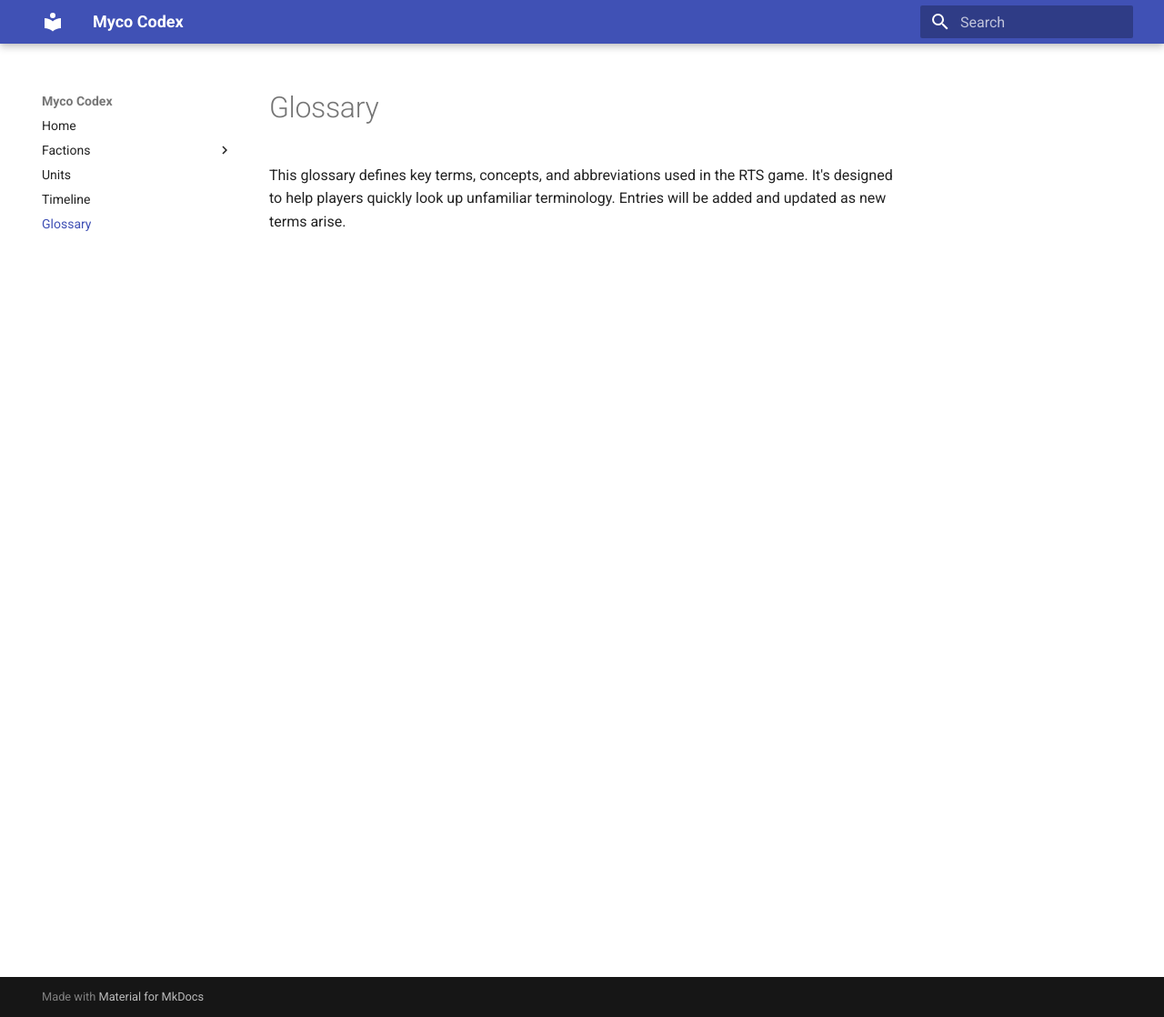
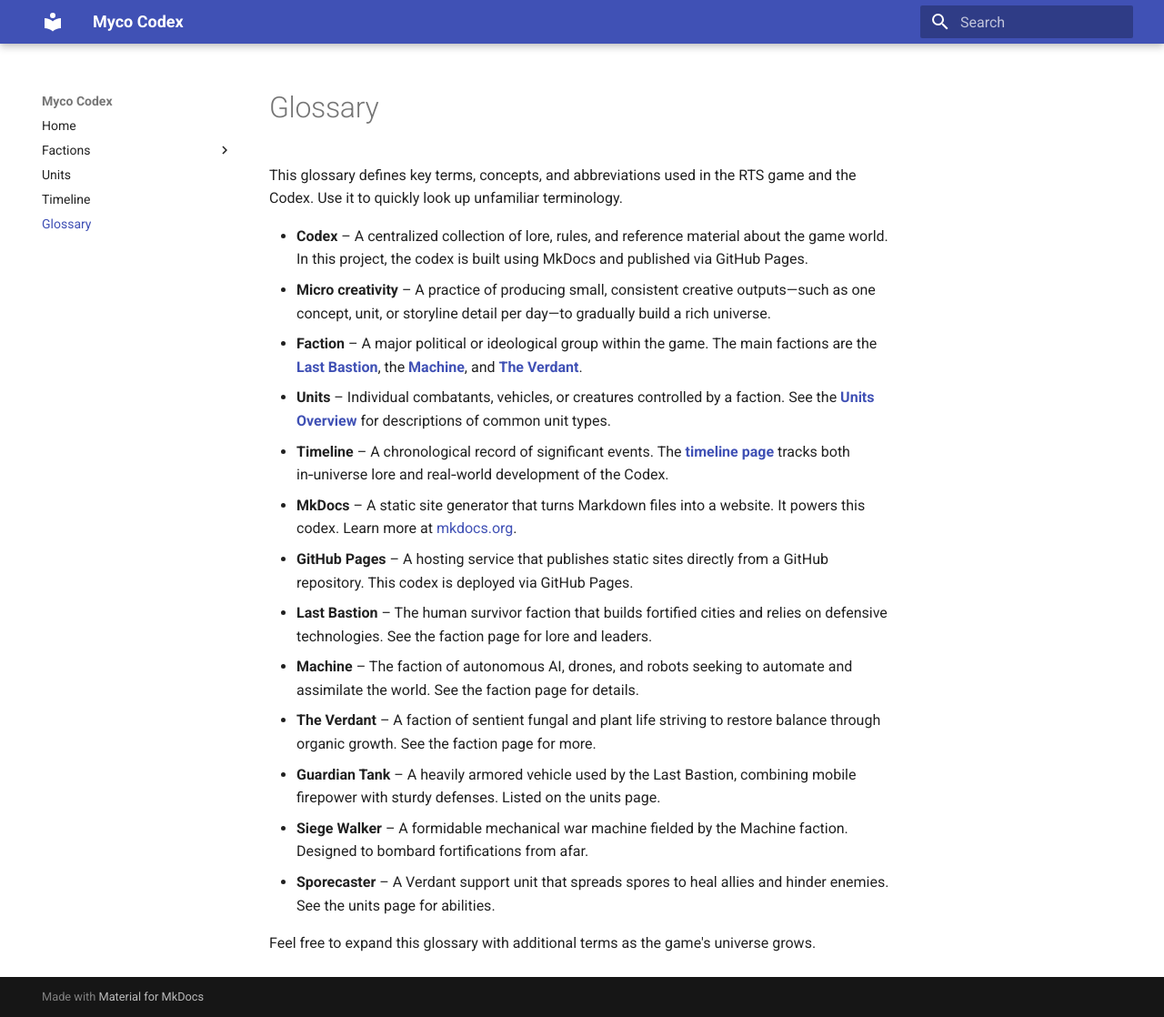
Before and after one commit to AJKennett/myco-codex, an MkDocs documentation site: the page built from docs/glossary.md, in a window 1280 px wide and 1118 px high. Shown: the whole window at 91% size. Built offline with MkDocs 1.6.1 and Material for MkDocs 9.7.7, drawn with Linux system fonts in a browser that asks for light colours.

Commit message:
Populate glossary with definitions

```diff
--- a/docs/glossary.md
+++ b/docs/glossary.md
@@ -1,3 +1,19 @@
 # Glossary
 
-This glossary defines key terms, concepts, and abbreviations used in the RTS game. It's designed to help players quickly look up unfamiliar terminology. Entries will be added and updated as new terms arise.
+This glossary defines key terms, concepts, and abbreviations used in the RTS game and the Codex. Use it to quickly look up unfamiliar terminology.
+
+- **Codex** – A centralized collection of lore, rules, and reference material about the game world. In this project, the codex is built using MkDocs and published via GitHub Pages.
+- **Micro creativity** – A practice of producing small, consistent creative outputs—such as one concept, unit, or storyline detail per day—to gradually build a rich universe.
+- **Faction** – A major political or ideological group within the game. The main factions are the **[Last Bastion](factions/last-bastion.md)**, the **[Machine](factions/machine.md)**, and **[The Verdant](factions/verdant.md)**.
+- **Units** – Individual combatants, vehicles, or creatures controlled by a faction. See the **[Units Overview](units/index.md)** for descriptions of common unit types.
+- **Timeline** – A chronological record of significant events. The **[timeline page](timeline/index.md)** tracks both in‑universe lore and real‑world development of the Codex.
+- **MkDocs** – A static site generator that turns Markdown files into a website. It powers this codex. Learn more at [mkdocs.org](https://www.mkdocs.org/).
+- **GitHub Pages** – A hosting service that publishes static sites directly from a GitHub repository. This codex is deployed via GitHub Pages.
+- **Last Bastion** – The human survivor faction that builds fortified cities and relies on defensive technologies. See the faction page for lore and leaders.
+- **Machine** – The faction of autonomous AI, drones, and robots seeking to automate and assimilate the world. See the faction page for details.
+- **The Verdant** – A faction of sentient fungal and plant life striving to restore balance through organic growth. See the faction page for more.
+- **Guardian Tank** – A heavily armored vehicle used by the Last Bastion, combining mobile firepower with sturdy defenses. Listed on the units page.
+- **Siege Walker** – A formidable mechanical war machine fielded by the Machine faction. Designed to bombard fortifications from afar.
+- **Sporecaster** – A Verdant support unit that spreads spores to heal allies and hinder enemies. See the units page for abilities.
+
+Feel free to expand this glossary with additional terms as the game's universe grows.
```
